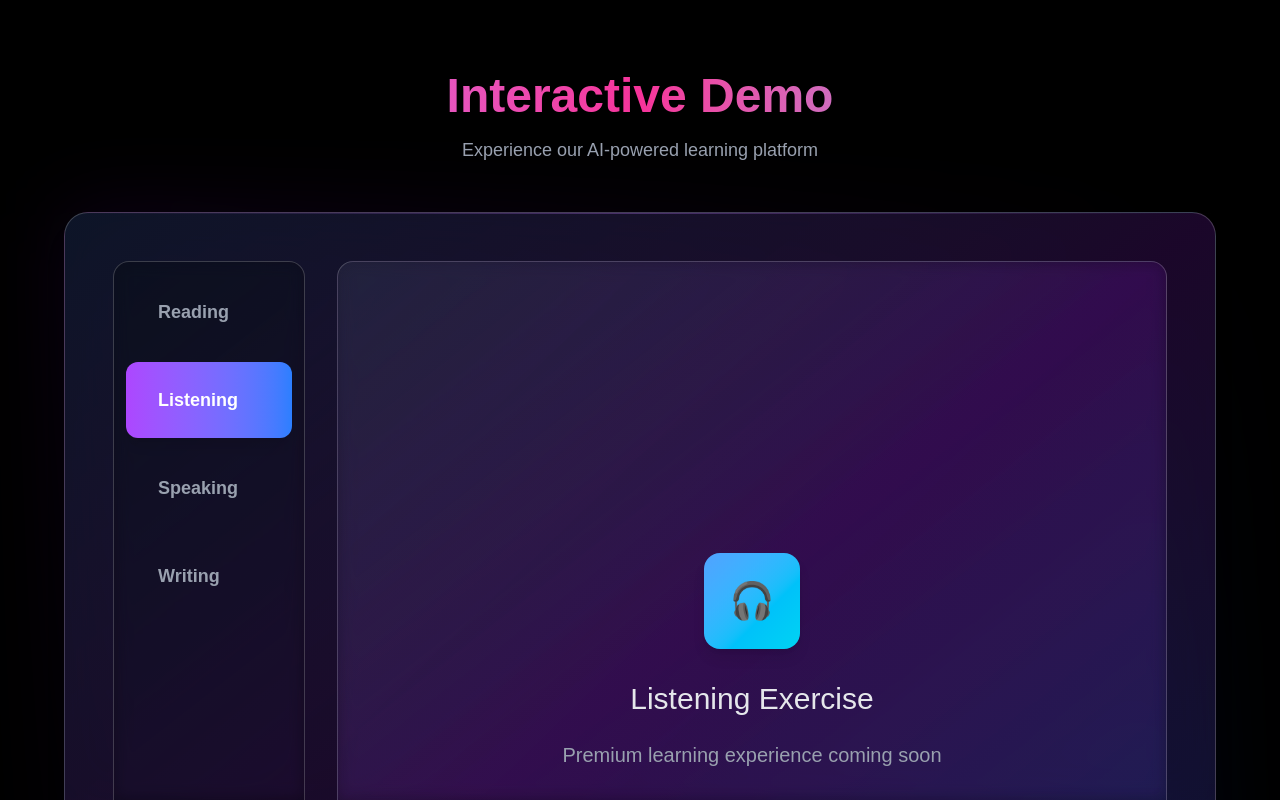
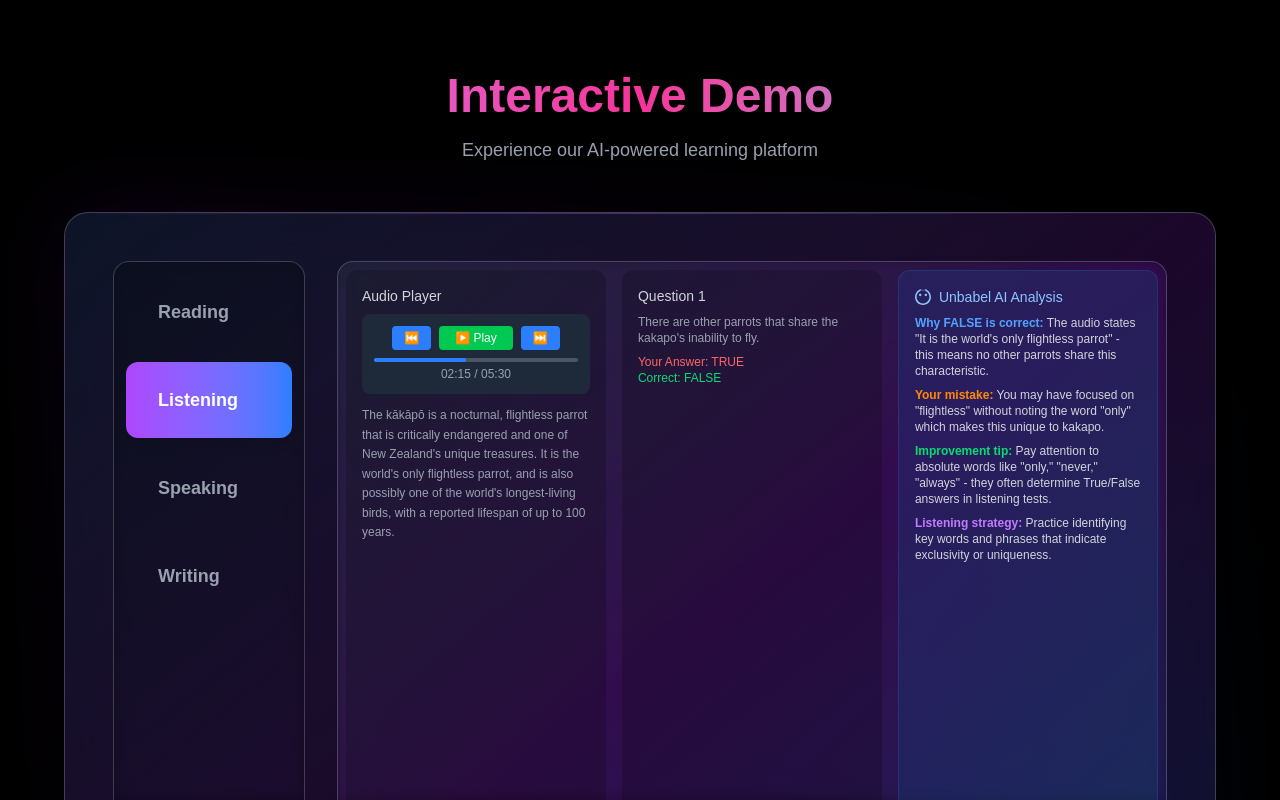
Before and after one commit to lemonadesaltbagel/Unbabel-Mind, a Next.js app in the folder frontend/: page / in a window 1280 px wide. Both pictures are taken after a click on the button "Listening". Shown: the part 808-1608 px from the top of the page. Built offline with nearby package versions, Linux system fonts and the light colour scheme.

Commit message:
feat: add writing review sample in root page

```diff
--- a/frontend/src/app/page.tsx
+++ b/frontend/src/app/page.tsx
@@ -53,12 +53,12 @@ return(
 <div className="w-1/3 bg-black/20 rounded-xl p-4 m-2">
 <div className="text-sm text-gray-300 mb-2">Passage Excerpt</div>
 <div className="text-xs text-gray-400 leading-relaxed">
-The kākāpō is a nocturnal, flightless parrot that is critically endangered and one of New Zealand's unique treasures. It is the world's only flightless parrot, and is also possibly one of the world's longest-living birds, with a reported lifespan of up to 100 years.
+The kākāpō is a nocturnal, flightless parrot that is critically endangered and one of New Zealand&apos;s unique treasures. It is the world&apos;s only flightless parrot, and is also possibly one of the world&apos;s longest-living birds, with a reported lifespan of up to 100 years.
 </div>
 </div>
 <div className="w-1/3 bg-black/20 rounded-xl p-4 m-2">
 <div className="text-sm text-gray-300 mb-2">Question 1</div>
-<div className="text-xs text-gray-400 mb-2">There are other parrots that share the kakapo's inability to fly.</div>
+<div className="text-xs text-gray-400 mb-2">There are other parrots that share the kakapo&apos;s inability to fly.</div>
 <div className="text-xs text-red-400">Your Answer: TRUE</div>
 <div className="text-xs text-green-400">Correct: FALSE</div>
 </div>
@@ -70,20 +70,52 @@ The kākāpō is a nocturnal, flightless parrot that is critically endangered an
 Unbabel AI Analysis
 </div>
 <div className="text-xs text-gray-300 space-y-2">
-<div><span className="text-blue-400 font-semibold">Why FALSE is correct:</span> The passage states "It is the world's only flightless parrot" - this means no other parrots share this characteristic.</div>
-<div><span className="text-orange-400 font-semibold">Your mistake:</span> You may have focused on "flightless" without noting the word "only" which makes this unique to kakapo.</div>
-<div><span className="text-green-400 font-semibold">Improvement tip:</span> Pay attention to absolute words like "only," "never," "always" - they often determine True/False answers.</div>
+<div><span className="text-blue-400 font-semibold">Why FALSE is correct:</span> The passage states &quot;It is the world&apos;s only flightless parrot&quot; - this means no other parrots share this characteristic.</div>
+<div><span className="text-orange-400 font-semibold">Your mistake:</span> You may have focused on &quot;flightless&quot; without noting the word &quot;only&quot; which makes this unique to kakapo.</div>
+<div><span className="text-green-400 font-semibold">Improvement tip:</span> Pay attention to absolute words like &quot;only,&quot; &quot;never,&quot; &quot;always&quot; - they often determine True/False answers.</div>
 </div>
 </div>
 </div>
 )}
 {activeTab==='Listening'&&(
-<div className="text-center">
-<div className="w-24 h-24 bg-gradient-to-br from-blue-400 to-cyan-400 rounded-2xl mx-auto mb-8 flex items-center justify-center shadow-lg">
-<div className="text-4xl">🎧</div>
+<div className="w-full h-full flex">
+<div className="w-1/3 bg-black/20 rounded-xl p-4 m-2">
+<div className="text-sm text-gray-300 mb-2">Audio Player</div>
+<div className="bg-gray-800 rounded-lg p-3 mb-3">
+<div className="flex items-center justify-center space-x-2 mb-2">
+<button className="bg-blue-500 hover:bg-blue-600 text-white px-3 py-1 rounded text-xs">⏮️</button>
+<button className="bg-green-500 hover:bg-green-600 text-white px-4 py-1 rounded text-xs">▶️ Play</button>
+<button className="bg-blue-500 hover:bg-blue-600 text-white px-3 py-1 rounded text-xs">⏭️</button>
 </div>
-<p className="text-3xl font-light text-gray-200 mb-6">Listening Exercise</p>
-<p className="text-gray-400 text-xl">Premium learning experience coming soon</p>
+<div className="w-full bg-gray-600 rounded-full h-1 mb-1">
+<div className="bg-blue-500 h-1 rounded-full" style={{width:'45%'}}></div>
+</div>
+<div className="text-xs text-gray-400 text-center">02:15 / 05:30</div>
+</div>
+<div className="text-xs text-gray-400 leading-relaxed">
+The kākāpō is a nocturnal, flightless parrot that is critically endangered and one of New Zealand&apos;s unique treasures. It is the world&apos;s only flightless parrot, and is also possibly one of the world&apos;s longest-living birds, with a reported lifespan of up to 100 years.
+</div>
+</div>
+<div className="w-1/3 bg-black/20 rounded-xl p-4 m-2">
+<div className="text-sm text-gray-300 mb-2">Question 1</div>
+<div className="text-xs text-gray-400 mb-2">There are other parrots that share the kakapo&apos;s inability to fly.</div>
+<div className="text-xs text-red-400">Your Answer: TRUE</div>
+<div className="text-xs text-green-400">Correct: FALSE</div>
+</div>
+<div className="w-1/3 bg-gradient-to-br from-blue-900/30 to-cyan-900/30 rounded-xl p-4 m-2 border border-blue-500/20">
+<div className="text-sm text-blue-300 mb-2 flex items-center">
+<svg className="w-4 h-4 mr-2" fill="currentColor" viewBox="0 0 20 20">
+<path fillRule="evenodd" d="M9.99 0C4.47 0 0 4.48 0 10s4.47 10 9.99 10C15.52 20 20 15.52 20 10S15.52 0 9.99 0zM10 18c-4.42 0-8-3.58-8-8s3.58-8 8-8 8 3.58 8 8-3.58 8-8 8zm3.5-9c.83 0 1.5-.67 1.5-1.5S14.33 6 13.5 6 12 6.67 12 7.5s.67 1.5 1.5 1.5zm-7 0c.83 0 1.5-.67 1.5-1.5S7.33 6 6.5 6 5 6.67 5 7.5S5.67 9 6.5 9zm3.5-6.5c2.33 0 4.31-1.46 5.11-3.5H4.89c.8 2.04 2.78 3.5 5.11 3.5z" clipRule="evenodd"/>
+</svg>
+Unbabel AI Analysis
+</div>
+<div className="text-xs text-gray-300 space-y-2">
+<div><span className="text-blue-400 font-semibold">Why FALSE is correct:</span> The audio states &quot;It is the world&apos;s only flightless parrot&quot; - this means no other parrots share this characteristic.</div>
+<div><span className="text-orange-400 font-semibold">Your mistake:</span> You may have focused on &quot;flightless&quot; without noting the word &quot;only&quot; which makes this unique to kakapo.</div>
+<div><span className="text-green-400 font-semibold">Improvement tip:</span> Pay attention to absolute words like &quot;only,&quot; &quot;never,&quot; &quot;always&quot; - they often determine True/False answers in listening tests.</div>
+<div><span className="text-purple-400 font-semibold">Listening strategy:</span> Practice identifying key words and phrases that indicate exclusivity or uniqueness.</div>
+</div>
+</div>
 </div>
 )}
 {activeTab==='Speaking'&&(
@@ -96,12 +128,69 @@ Unbabel AI Analysis
 </div>
 )}
 {activeTab==='Writing'&&(
-<div className="text-center">
-<div className="w-24 h-24 bg-gradient-to-br from-orange-400 to-red-400 rounded-2xl mx-auto mb-8 flex items-center justify-center shadow-lg">
-<div className="text-4xl">✍️</div>
+<div className="w-full h-full flex">
+<div className="w-1/3 bg-black/20 rounded-xl p-4 m-2">
+<div className="text-sm text-gray-300 mb-2">Writing Prompt</div>
+<div className="text-xs text-gray-400 mb-3">
+<div className="font-semibold text-yellow-400 mb-2">Task 2: Academic Writing</div>
+<div className="text-gray-300 leading-relaxed">
+Some people believe that technology has made life easier and more convenient, while others argue that it has made life more complex and stressful. Discuss both views and give your own opinion.
 </div>
-<p className="text-3xl font-light text-gray-200 mb-6">Writing Exercise</p>
-<p className="text-gray-400 text-xl">Premium learning experience coming soon</p>
+<div className="text-xs text-gray-500 mt-2">Write at least 250 words</div>
+</div>
+</div>
+<div className="w-1/3 bg-black/20 rounded-xl p-4 m-2">
+<div className="text-sm text-gray-300 mb-2">Sample Essay</div>
+<div className="text-[10px] text-gray-400 leading-relaxed">
+Technology has undoubtedly transformed modern life in profound ways. While some argue that technological advancements have simplified daily routines, others contend that they have introduced new complexities and stress factors. This essay will examine both perspectives before presenting a balanced conclusion.
+
+On the positive side, technology has streamlined many aspects of daily life. Smartphones enable instant communication across continents, reducing the need for physical travel. Online banking eliminates the need to visit physical branches, saving time and effort. Additionally, household appliances like washing machines and dishwashers have significantly reduced manual labor in homes.
+
+However, critics argue that technology has created new forms of stress and complexity. The constant connectivity through social media can lead to information overload and mental fatigue. The pressure to stay updated with rapidly changing technology can be overwhelming, especially for older generations. Furthermore, the blurring of work-life boundaries due to remote work technologies has increased stress levels for many professionals.
+
+In my opinion, while technology has introduced certain complexities, its benefits far outweigh the drawbacks. The key lies in how individuals choose to use and manage technology in their lives. With proper digital literacy and mindful usage, technology can indeed make life more convenient and efficient.
+
+In conclusion, technology&apos;s impact on modern life is multifaceted. While it has simplified many tasks, it has also introduced new challenges. The solution is not to reject technology but to develop better strategies for managing its use effectively.
+</div>
+<div className="text-[10px] text-gray-500 mt-2">Word count: 248</div>
+</div>
+<div className="w-1/3 bg-gradient-to-br from-orange-900/30 to-red-900/30 rounded-xl p-4 m-2 border border-orange-500/20">
+<div className="text-sm text-orange-300 mb-2 flex items-center">
+<svg className="w-4 h-4 mr-2" fill="currentColor" viewBox="0 0 20 20">
+<path fillRule="evenodd" d="M9.99 0C4.47 0 0 4.48 0 10s4.47 10 9.99 10C15.52 20 20 15.52 20 10S15.52 0 9.99 0zM10 18c-4.42 0-8-3.58-8-8s3.58-8 8-8 8 3.58 8 8-3.58 8-8 8zm3.5-9c.83 0 1.5-.67 1.5-1.5S14.33 6 13.5 6 12 6.67 12 7.5s.67 1.5 1.5 1.5zm-7 0c.83 0 1.5-.67 1.5-1.5S7.33 6 6.5 6 5 6.67 5 7.5S5.67 9 6.5 9zm3.5-6.5c2.33 0 4.31-1.46 5.11-3.5H4.89c.8 2.04 2.78 3.5 5.11 3.5z" clipRule="evenodd"/>
+</svg>
+Unbabel AI Analysis
+</div>
+<div className="text-xs text-gray-300 space-y-2">
+<div className="bg-gray-800/50 p-2 rounded">
+<div className="flex justify-between mb-1">
+<span>Task Achievement:</span>
+<span className="text-green-400 font-semibold">7.5</span>
+</div>
+<div className="flex justify-between mb-1">
+<span>Coherence & Cohesion:</span>
+<span className="text-blue-400 font-semibold">7.0</span>
+</div>
+<div className="flex justify-between mb-1">
+<span>Lexical Resource:</span>
+<span className="text-purple-400 font-semibold">6.5</span>
+</div>
+<div className="flex justify-between mb-1">
+<span>Grammatical Range:</span>
+<span className="text-yellow-400 font-semibold">7.0</span>
+</div>
+<div className="border-t pt-1 mt-1">
+<div className="flex justify-between font-bold">
+<span>Final Score:</span>
+<span className="text-orange-400">7.0</span>
+</div>
+</div>
+</div>
+<div><span className="text-green-400 font-semibold">Strengths:</span> Good task response, clear structure, balanced argument</div>
+<div><span className="text-orange-400 font-semibold">Areas to improve:</span> Expand vocabulary range, add more complex sentence structures</div>
+<div><span className="text-blue-400 font-semibold">Suggestion:</span> Include more academic vocabulary and varied linking phrases</div>
+</div>
+</div>
 </div>
 )}
 </div>
@@ -138,6 +227,8 @@ Unbabel AI Analysis
 </div>
 <div className="text-center mb-20">
 <h2 className="text-4xl font-bold mb-6 bg-gradient-to-r from-yellow-400 to-orange-400 bg-clip-text text-transparent">Comprehensive IELTS Preparation</h2>
+<div className="mb-8 flex gap-4 justify-center flex-wrap">
+</div>
 <div className="grid md:grid-cols-2 lg:grid-cols-4 gap-8 mt-12">
 <div className="bg-gradient-to-br from-purple-900/20 to-pink-900/20 p-6 rounded-xl border border-purple-500/20">
 <div className="text-3xl mb-4">📖</div>
```
